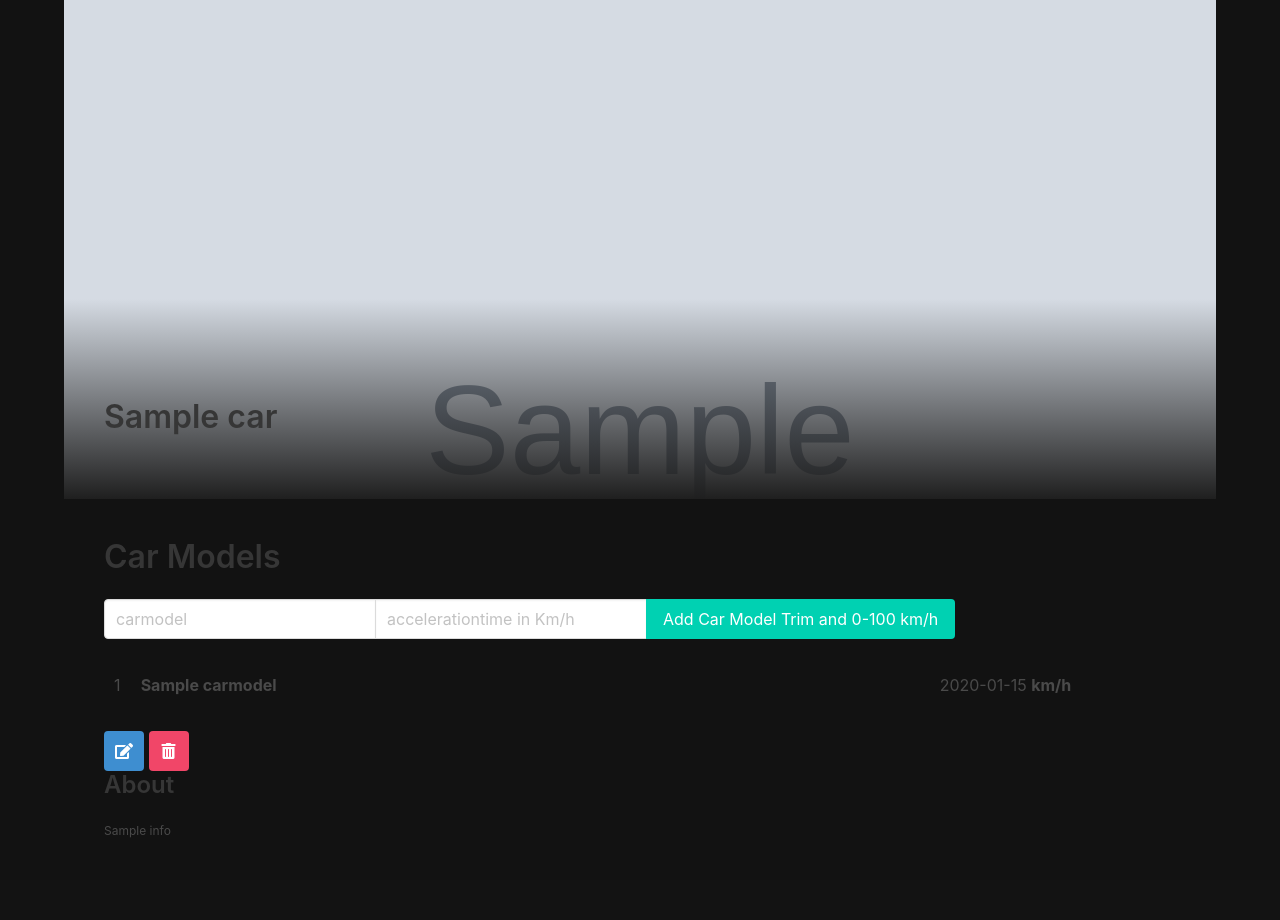
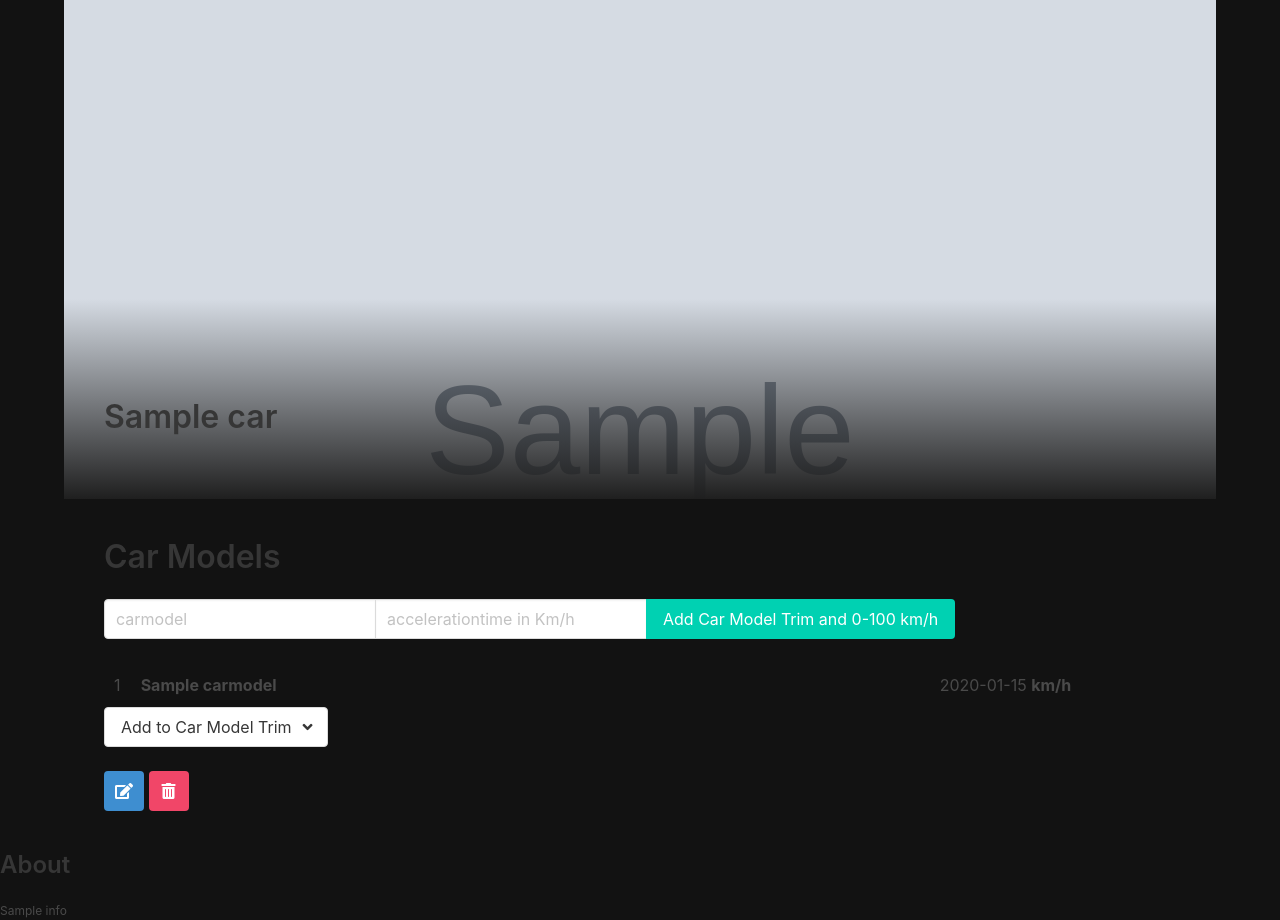
Before and after one commit to mustafacev/Finch-Collector-app, a Django app: template main_app/templates/car_detail.html in a window 1280 px wide. Shown: the part 53-973 px from the top of the page. Before the commit the page ends 891 px from the top, so only its background shows below. Run offline with Django 3.2, Linux system fonts and the light colour scheme; the template is opened without the code that fills it: most values are stand-ins (such as "Sample title", 1, 10 or a date in 2020); grey boxes marked "Sample" are stand-in pictures.

Commit message:
added the dropdown menu

```diff
--- a/main_app/templates/car_detail.html
+++ b/main_app/templates/car_detail.html
@@ -37,6 +37,28 @@
             <span><b>{{carmodel.carmodel}}</b></span>
             <span>{{carmodel.accelerationtime}} <b>km/h</b></span>
         </div>
+        <span>
+            <div class="dropdown">
+                <div class="dropdown-trigger">
+                    <button class="button" aria-haspopup="true" aria-controls="dropdown-menu">
+                        <span>Add to Car Model Trim</span>
+                        <span class="icon is-small">
+                            <i class="fas fa-angle-down" aria-hidden="true"></i>
+                        </span>
+                    </button>
+                </div>
+                <div class="dropdown-menu" id="dropdown-menu" role="menu">
+                    <div class="dropdown-content">
+                        {% for favoritecarmodel in favoritecarmodel.carmodel.all %}
+                            <a href="{% url 'favoritecarmodel_carmodel_assoc' favoritecarmodel.pk carmodel.pk %}?assoc=add"
+                               class="dropdown-item">{{ favoritecarmodel.carmodel }}</a>
+                        {% endfor %}
+                    </div>
+                </div>
+            </div>
+        </span>
+        <!-- Inside song div -->
+    </div>
         {% empty %}
         <article class="message">
             <div class="message-header">
--- a/main_app/urls.py
+++ b/main_app/urls.py
@@ -11,5 +11,6 @@ urlpatterns = [
  path('cars/<int:pk>/', views.CarDetail.as_view(), name="car_detail"),
  path('cars/<int:pk>/update/',views.CarUpdate.as_view(), name="car_update"),
  path('cars/<int:pk>/delete',views.CarDelete.as_view(), name="car_delete"),
- path('cars/<int:pk>/carmodel/new/', views.CarmodelCreate.as_view(), name="carmodel_create")
+ path('cars/<int:pk>/carmodel/new/', views.CarmodelCreate.as_view(), name="carmodel_create"),
+ path('favoritecarmodel/<int:pk>/carmodel/<int:carmodel_pk>/', views.FavoritecarmodelCarmodelAssoc.as_view(), name="favoritecarmodel_carmodel_assoc"),
 ]
```
Also changed, not shown: main_app/templates/home.html (+12 -4 lines), main_app/views.py (+20 -0 lines).
